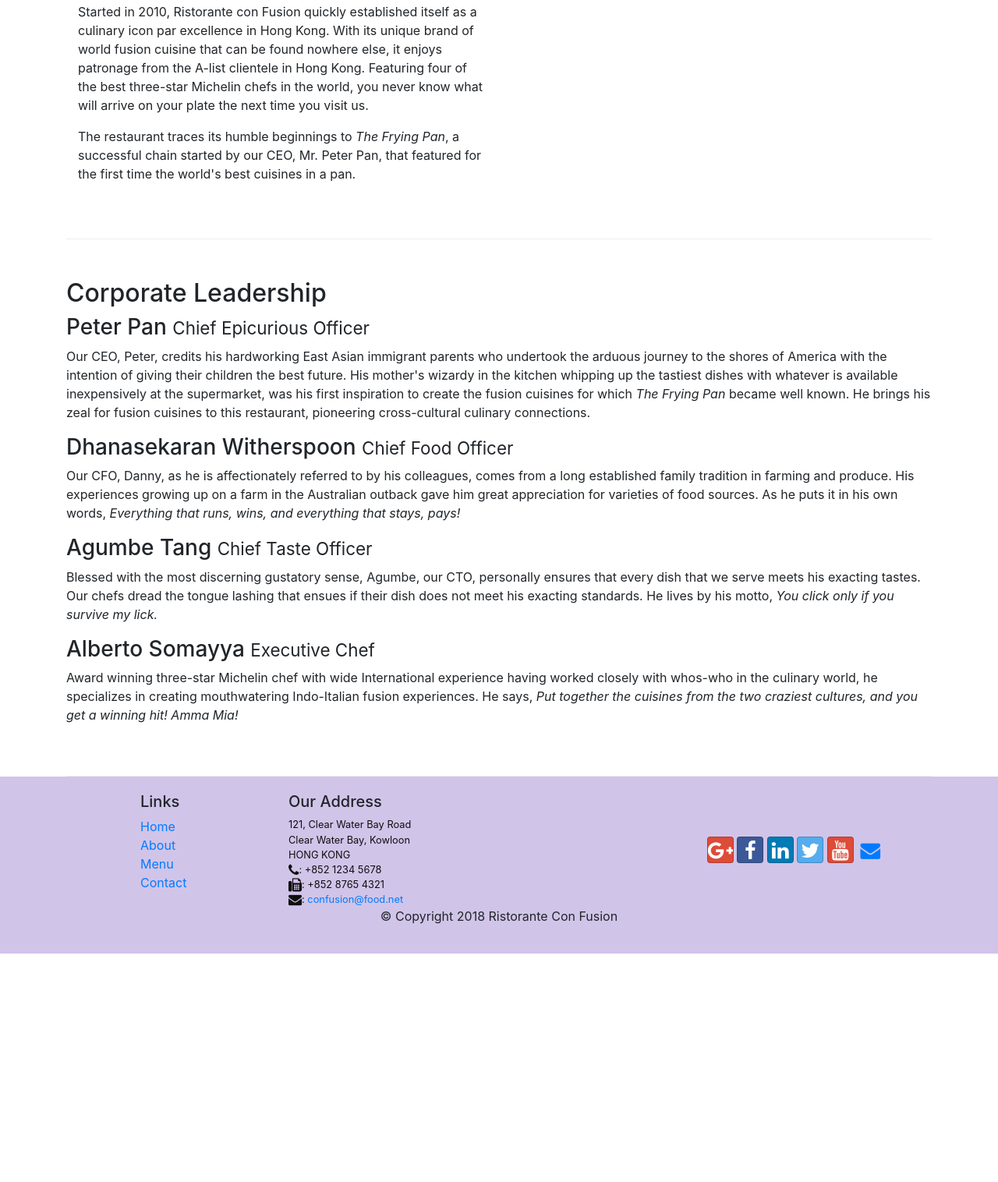
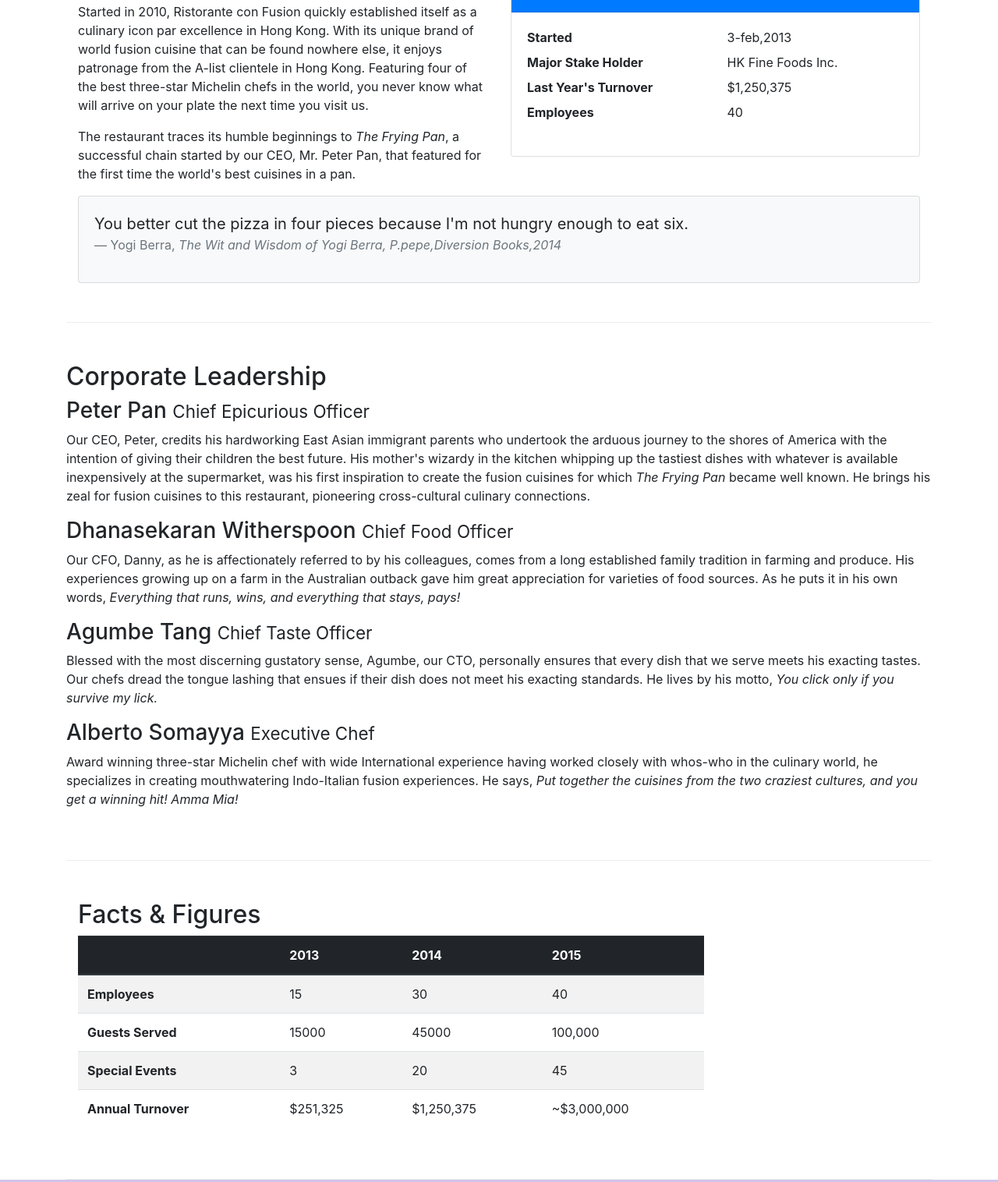
Before and after one commit to nilam2407/conFusion, a website: page aboutus.html in a window 1280 px wide. Shown: the part 558-2074 px from the top of the page at 78% size. Before the commit the page ends 1781 px from the top, so only its background shows below. Drawn offline with nearby package versions, Linux system fonts and the light colour scheme.

Commit message:
tables and cards

```diff
--- a/aboutus.html
+++ b/aboutus.html
@@ -67,6 +67,33 @@
                 <p>The restaurant traces its humble beginnings to <em>The Frying Pan</em>, a successful chain started by our CEO, Mr. Peter Pan, that featured for the first time the world's best cuisines in a pan.</p>
             </div>
             <div class="col col-sm">
+                <div class="card">
+                    <h3 class="card-header bg-primary text-white">Facts At a Glance</h3>
+                    <div class="card-body">
+                        <dl class="row">
+                            <dt class="col-6">Started</dt>
+                            <dd class="col-6">3-feb,2013</dd>
+                            <dt class="col-6">Major Stake Holder</dt>
+                            <dd class="col-6">HK Fine Foods Inc.</dd>
+                            <dt class="col-6">Last Year's Turnover</dt>
+                            <dd class="col-6">$1,250,375</dd>
+                            <dt class="col-6">Employees</dt>
+                            <dd class="col-6">40</dd>
+                        </dl>
+                    </div>
+                </div>
+            </div>
+            <div class="col-12">
+                <div class="card card-body bg-light">
+                    <blockquote class="blockquote">
+                        <p class="mb-0">You better cut the pizza in four pieces
+                            because I'm not hungry enough to eat six.
+                        </p>
+                        <footer class="blockquote-footer">Yogi Berra,
+                            <cite title="Source Title">The Wit and Wisdom of Yogi Berra, P.pepe,Diversion Books,2014</cite>
+                        </footer>
+                    </blockquote>
+                </div>
             </div>
         </div>
 
@@ -84,7 +111,50 @@
                 <p class="d-none d-sm-block">Award winning three-star Michelin chef with wide International experience having worked closely with whos-who in the culinary world, he specializes in creating mouthwatering Indo-Italian fusion experiences. He says, <em>Put together the cuisines from the two craziest cultures, and you get a winning hit! Amma Mia!</em></p>
             </div>
        </div>
-
+       <div class="row row-content">
+        <div class="col-12 col-sm-9">
+            <h2>Facts &amp; Figures</h2>
+            <div class="table-responsive">
+             <table class="table table-striped">
+                 <thead class="thead-dark">
+                     <tr>
+                         <th>&nbsp;</th>
+                         <th>2013</th>
+                         <th>2014</th>
+                         <th>2015</th>
+                     </tr>
+                 </thead>
+                 <tbody>
+                     <tr>
+                         <th>Employees</th>
+                         <td>15</td>
+                         <td>30</td>
+                         <td>40</td>
+                     </tr>
+                     <tr>
+                         <th>Guests Served</th>
+                         <td>15000</td>
+                         <td>45000</td>
+                         <td>100,000</td>
+                     </tr>
+                     <tr>
+                         <th>Special Events</th>
+                         <td>3</td>
+                         <td>20</td>
+                         <td>45</td>
+                     </tr>
+                     <tr>
+                         <th>Annual Turnover</th>
+                         <td>$251,325</td>
+                         <td>$1,250,375</td>
+                         <td>~$3,000,000</td>
+                     </tr>
+                 </tbody>
+             </table>
+         </div>
+        </div>
+        <div class="col-12 col-sm-3"></div>
+    </div>
     </div>
 
     <footer class="footer">
@@ -126,6 +196,7 @@
                     <p>© Copyright 2018 Ristorante Con Fusion</p>
                 </div>
            </div>
+
         </div>
     </footer>
     <!-- jQuery first, then Popper.js, then Bootstrap JS. -->
```
